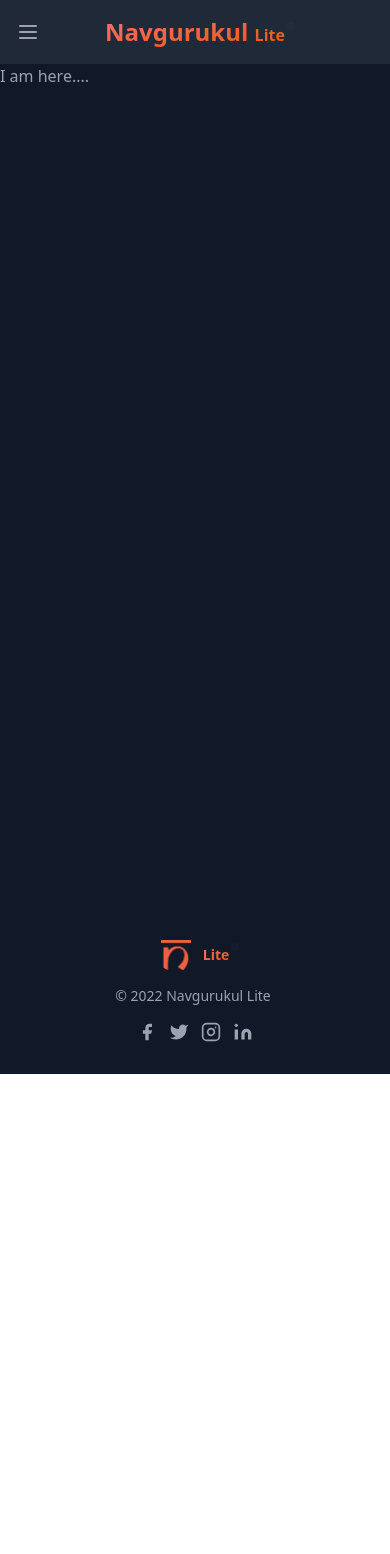
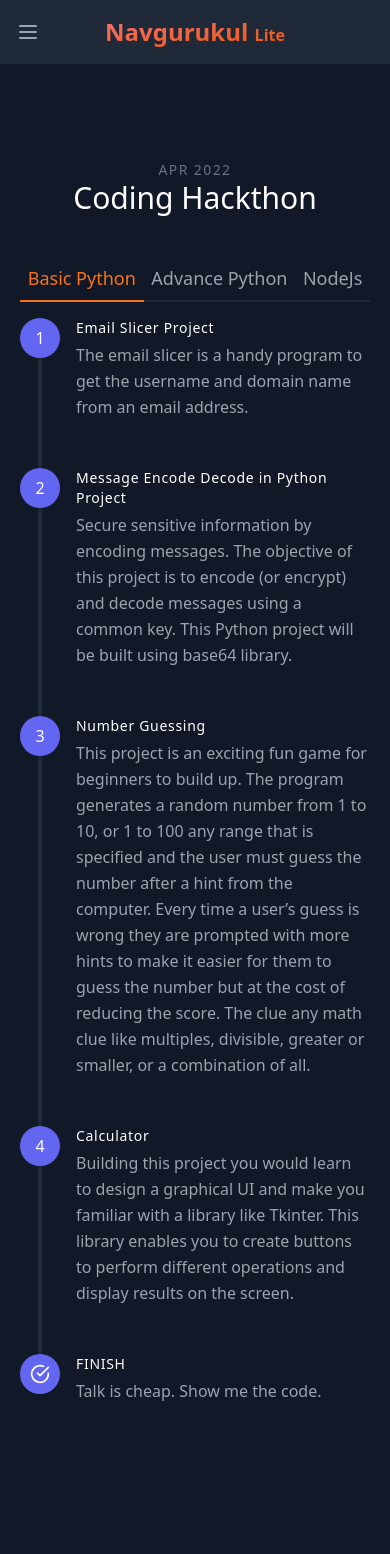
Before and after one commit to navgurukul-lite/cosmos, a React (Create React App) app: page /hackthon in a window 390 px wide. Shown: the top 1554 px of the page. Before the commit the page ends 1074 px from the top, so only its background shows below. Built offline with nearby package versions, Linux system fonts and the light colour scheme.

Commit message:
hackthon page

```diff
--- a/package.json
+++ b/package.json
@@ -8,9 +8,11 @@
     "@testing-library/jest-dom": "^5.16.4",
     "@testing-library/react": "^13.1.1",
     "@testing-library/user-event": "^13.5.0",
+    "i": "^0.3.7",
+    "npm": "^8.8.0",
     "react": "^18.0.0",
     "react-dom": "^18.0.0",
-    "react-router-dom": "^5.2.0",
+    "react-router-dom": "^6.3.0",
     "react-scripts": "5.0.1",
     "web-vitals": "^2.1.4"
   },
--- a/src/App.js
+++ b/src/App.js
@@ -1,17 +1,18 @@
 import Team from "./Pages/Team/index";
 import Hackthon from "./Pages/Hackthon/index";
-import { BrowserRouter as Router, Switch, Route } from "react-router-dom";
+import { BrowserRouter, Routes, Route, Link } from "react-router-dom";
 import { Redirect } from "react-router-dom";
 
 function App() {
   return (
-    <Router>
-      <Switch>
-        <Route path="/team" component={Team} />
-        <Route path="/hackthon" component={Hackthon} />
-        <Redirect to="/team"/>
-      </Switch>
-    </Router>
+    <BrowserRouter>
+      <Routes>
+        <Route exact path="/" element={<Hackthon/>} />
+        <Route exact path="/team" element={<Team/>} />
+        <Route exact path="/hackthon" element={<Hackthon/>} />
+        <Route exact path="/about" element={<Team/>} />
+      </Routes>
+    </BrowserRouter>
   );
 }
 
--- a/src/Components/Navbar.js
+++ b/src/Components/Navbar.js
@@ -2,6 +2,7 @@
 import { Disclosure } from "@headlessui/react";
 import { MenuIcon, XIcon } from "@heroicons/react/outline";
 import { useEffect, useState } from "react";
+import { Link } from "react-router-dom";
 import { useLocation } from "react-router-dom";
 
 function classNames(...classes) {
@@ -13,16 +14,22 @@ export default function Example() {
 
   const pathname = location.pathname;
   const navigation = [
-    { name: "About", href: "/about", current: "/about" === pathname? true : false },
-    { name: "Hackthon", href: "/hackthon", current: "/hackthon" === pathname? true : false },
-    { name: "Team", href: "/team", current: "/team" === pathname? true : false },
     {
-      name: "Teraki",
-      href: "https://www.merakilearn.org/",
-      current: false,
+      name: "About",
+      href: "/about",
+      current: "/about" === pathname ? true : false,
+    },
+    {
+      name: "Hackthon",
+      href: "/hackthon",
+      current: "/hackthon" === pathname ? true : false,
+    },
+    {
+      name: "Team",
+      href: "/team",
+      current: "/team" === pathname ? true : false,
     },
   ];
-  console.log(navigation);
 
   return (
     <Disclosure as="nav" className="bg-gray-800">
@@ -52,22 +59,29 @@ export default function Example() {
                 <div className=" absolute  right-0 hidden sm:block sm:ml-6">
                   <div className="flex space-x-4">
                     {navigation.map((item) => (
-                      <a
+                      <Link
                         key={item.name}
-                        href={item.href}
+                        to={item.href}
                         className={classNames(
                           item.current
                             ? "bg-gray-900 text-white"
                             : item.name == "Teraki"
                             ? "hover:text-gray-900 text-white hover:bg-green-500"
                             : "text-gray-300 hover:bg-gray-900",
-                          "px-3 py-2 rounded-md text-sm font-medium transition ease-in-out delay-150 hover:-translate-y-2"
+                          "px-3 py-2 rounded-md text-sm font-medium transition ease-in-out delay-150 hover:-translate-y-1"
                         )}
                         aria-current={item.current ? "page" : undefined}
                       >
                         {item.name}
-                      </a>
+                      </Link>
                     ))}
+                    <a
+                      target="_blank"
+                      href={"https://merakilearn.org"}
+                      className="px-3 py-2 rounded-md text-sm font-medium transition ease-in-out delay-150 hover:-translate-y-1 hover:text-gray-900 text-white hover:bg-green-500"
+                    >
+                      Teraki
+                    </a>
                   </div>
                 </div>
               </div>
--- a/src/Components/Team.js
+++ b/src/Components/Team.js
@@ -2,7 +2,7 @@
 import { Fragment } from "react";
 import { Popover, Transition } from "@headlessui/react";
 import { MenuIcon, XIcon } from "@heroicons/react/outline";
-import users from "./team.json"
+import users from "../Data/team.json"
 import Team_card from "./Team_card";
 
 export default function Example() {
--- /dev/null
+++ b/src/Data/projects.json
@@ -0,0 +1,57 @@
+[
+  {
+    "name": "Email Slicer Project",
+    "Content": "The email slicer is a handy program to get the username and domain name from an email address.",
+    "topic": "Basic Python"
+  },
+  {
+    "name": "Message Encode Decode in Python Project",
+    "Content": "Secure sensitive information by encoding messages. The objective of this project is to encode (or encrypt) and decode messages using a common key. This Python project will be built using base64 library.",
+    "topic": "Basic Python"
+  },
+  {
+    "name": "Number Guessing",
+    "Content": "This project is an exciting fun game for beginners to build up. The program generates a random number from 1 to 10, or 1 to 100 any range that is specified and the user must guess the number after a hint from the computer. Every time a user’s guess is wrong they are prompted with more hints to make it easier for them to guess the number but at the cost of reducing the score. The clue any math clue like multiples, divisible, greater or smaller, or a combination of all. ",
+    "topic": "Basic Python"
+  },
+  {
+    "name": "Website Blocker",
+    "Content": "We all know while surfing through the net many unwanted sites popup to distract us. This project comes at help in such cases as it can be built up to block certain websites from opening. The program is beneficial for people who get easily distracted to switch to social media sites while into something serious.     ",
+    "topic": "Advance Python"
+  },
+  {
+    "name": "Calculator",
+    "Content": "Building this project you would learn to design a graphical UI and make you familiar with a library like Tkinter. This library enables you to create buttons to perform different operations and display results on the screen. ",
+    "topic": "Basic Python"
+  },
+  {
+    "name": "Alarm Clock",
+    "Content": "This is an interesting Command Line Interface (CLI) Python application for an intermediate-level developer. People across the globe use alarm clock features in their devices but this project can be altered in a bit different manner. Some certain YouTube links can be added to a text file and the project is programmed in a way that when a user sets an alarm then the code shall pick a random link from the video and will start playing the YouTube link.",
+    "topic": "Advance Python"
+  },
+  {
+    "name": "Currency Converter ",
+    "Content": "This is a straightforward project with a simple GUI. The name quite evidently describes the role of the project is to convert currencies from one unit into another. For example, converting Indian rupee to USD or euro. Tkinter, the standard Python interface can be used to design and develop this application. ",
+    "topic": "Advance Python"
+  },
+  {
+    "name": "Convert Text to Speech in Python",
+    "Content": "Convert your text into voice with Python and Google APIs.Text to speech project takes words as input on digital devices and converts them into audio or speech with a button click or finger touch.",
+    "topic": "Advance Python"
+  },
+  {
+    "name": "Blog App",
+    "Content": "This blog app reads and writes data to a data file using HTTP POST requests and data are displayed in response to HTTP GET requests.",
+    "topic": "NodeJs"
+  },
+  {
+    "name": "Zomato API",
+    "Content": "You have to used Zomato-API (https://apitracker.io/a/zomato ) to get the details of restaurants present in a particular location. You'll be asked a location to fetch the details like average cost for two people, price ranges, has online delivery or not, and cuisines of that location.    ",
+    "topic": "NodeJs"
+  },
+  {
+    "name": "Turing e-commerce API",
+    "Content": "Best practices are used so that project can be scaled.All errors are handled properly, using the mentioned documentation and I have made a LOGGER which dislays errors perfectly.MVC Framework is used in this API project.Budling and minification is used so that codes are not visible to anyone.",
+    "topic": "NodeJs"
+  }
+]
--- a/src/Pages/Hackthon/index.js
+++ b/src/Pages/Hackthon/index.js
@@ -1,15 +1,102 @@
-import React from "react";
+import React, { useState } from "react";
 import Navbar from "../../Components/Navbar";
 import Footer from "../../Components/Footer";
-import Hero from "../../Components/Team";
-const index = () => {
+import projects from "../../Data/projects.json";
+const Index = () => {
+  const list_topics = Array.from(new Set(projects.map((item) => item.topic)));
+  const [active, setActive] = useState(list_topics[0]);
+
+  const changeActive = (topic)=>{
+    setActive(topic)
+  }
   return (
     <div>
       <Navbar />
-      <section id="team" class="text-gray-400 bg-gray-900 h-screen body-font"> I am here....</section>
+      <section class="text-gray-400 bg-gray-900 body-font overflow-hidden">
+        <div class="container px-5 py-24 mx-auto">
+          <div class="lg:w-4/5 mx-auto flex flex-wrap">
+            <div class="w-full lg:pr-10 lg:py-6 mb-6 lg:mb-0">
+              <h2 class="text-sm text-center title-font text-gray-500 tracking-widest">
+                APR 2022
+              </h2>
+              <h1 class="text-white text-3xl text-center title-font font-medium mb-4">
+                Coding Hackthon
+                <span class="animate-ping absolute h-1 ml-1 w-1 rounded-full bg-orange-600 opacity-full"></span>
+
+              </h1>
+
+              <div class="flex mb-4 mt-10">
+                {list_topics.map((item) => {
+                  return (
+                    <a
+                    onClick={()=>changeActive(item)}
+                      class={
+                        "flex-grow border-b-2 py-2 text-lg px-1 cursor-pointer hover:border-orange-400 text-center hover:text-orange-400" +
+                        (item == active
+                          ? " text-orange-500 border-orange-500"
+                          : " border-gray-800")
+                      }
+                    >
+                      {item}
+                    </a>
+                  );
+                })}
+              </div>
+              <div class="flex flex-wrap w-full">
+                <div class="md:pr-10 md:py-6">
+                  {projects
+                    .filter((item) => item.topic == active)
+                    .map((item, index) => {
+                      return (
+                        <div class="flex relative pb-12">
+                          <div class="h-full w-10 absolute inset-0 flex items-center justify-center">
+                            <div class="h-full w-1 bg-gray-800 pointer-events-none"></div>
+                          </div>
+                          <div class="flex-shrink-0 w-10 h-10 rounded-full bg-indigo-500 inline-flex items-center justify-center text-white relative z-10">
+                            {index + 1}
+                          </div>
+                          <div class="flex-grow pl-4">
+                            <h2 class="font-medium title-font text-sm text-white mb-1 tracking-wider">
+                              {item.name}
+                            </h2>
+                            <p class="leading-relaxed">{item.Content}</p>
+                          </div>
+                        </div>
+                      );
+                    })}
+                  <div class="flex relative">
+                    <div class="flex-shrink-0 w-10 h-10 rounded-full bg-indigo-500 inline-flex items-center justify-center text-white relative z-10">
+                      <svg
+                        fill="none"
+                        stroke="currentColor"
+                        stroke-linecap="round"
+                        stroke-linejoin="round"
+                        stroke-width="2"
+                        class="w-5 h-5"
+                        viewBox="0 0 24 24"
+                      >
+                        <path d="M22 11.08V12a10 10 0 11-5.93-9.14"></path>
+                        <path d="M22 4L12 14.01l-3-3"></path>
+                      </svg>
+                    </div>
+                    <div class="flex-grow pl-4">
+                      <h2 class="font-medium title-font text-sm text-white mb-1 tracking-wider">
+                        FINISH
+                      </h2>
+                      <p class="leading-relaxed">
+                        Talk is cheap. Show me the code.
+                      </p>
+                    </div>
+                  </div>
+                </div>
+              </div>
+            </div>
+          </div>
+        </div>
+      </section>
       <Footer />
     </div>
   );
 };
 
-export default index;
+export default Index;
--- a/src/index.js
+++ b/src/index.js
@@ -10,8 +10,4 @@ root.render(
     <App />
   </React.StrictMode>
 );
-
-// If you want to start measuring performance in your app, pass a function
-// to log results (for example: reportWebVitals(console.log))
-// or send to an analytics endpoint. Learn more: https://bit.ly/CRA-vitals
 reportWebVitals();
```
Also changed, not shown: firebase.json (added), src/Data/team.json (renamed from src/Components/team.json), 2 other files (tests, documents, lock files or other folders).
